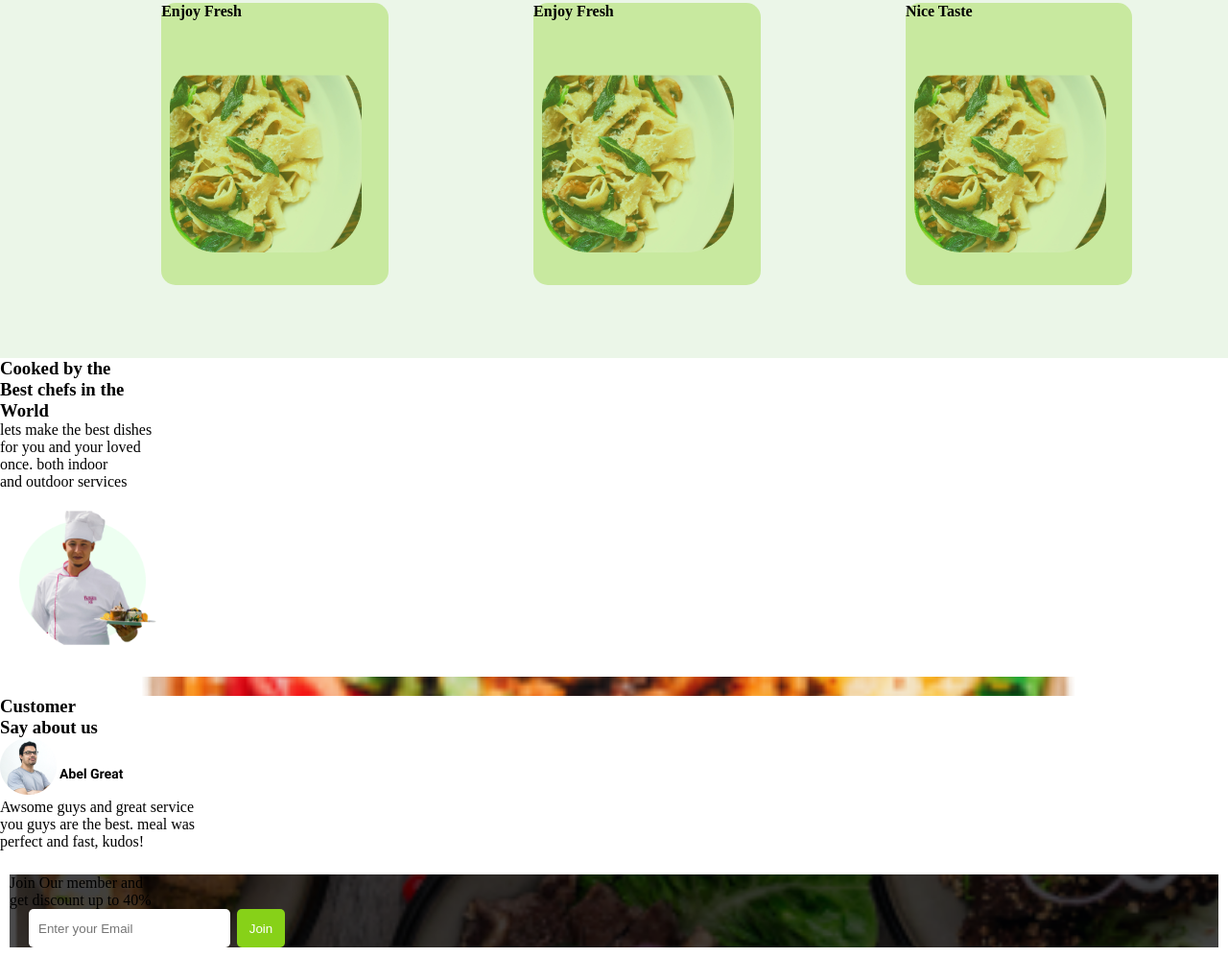
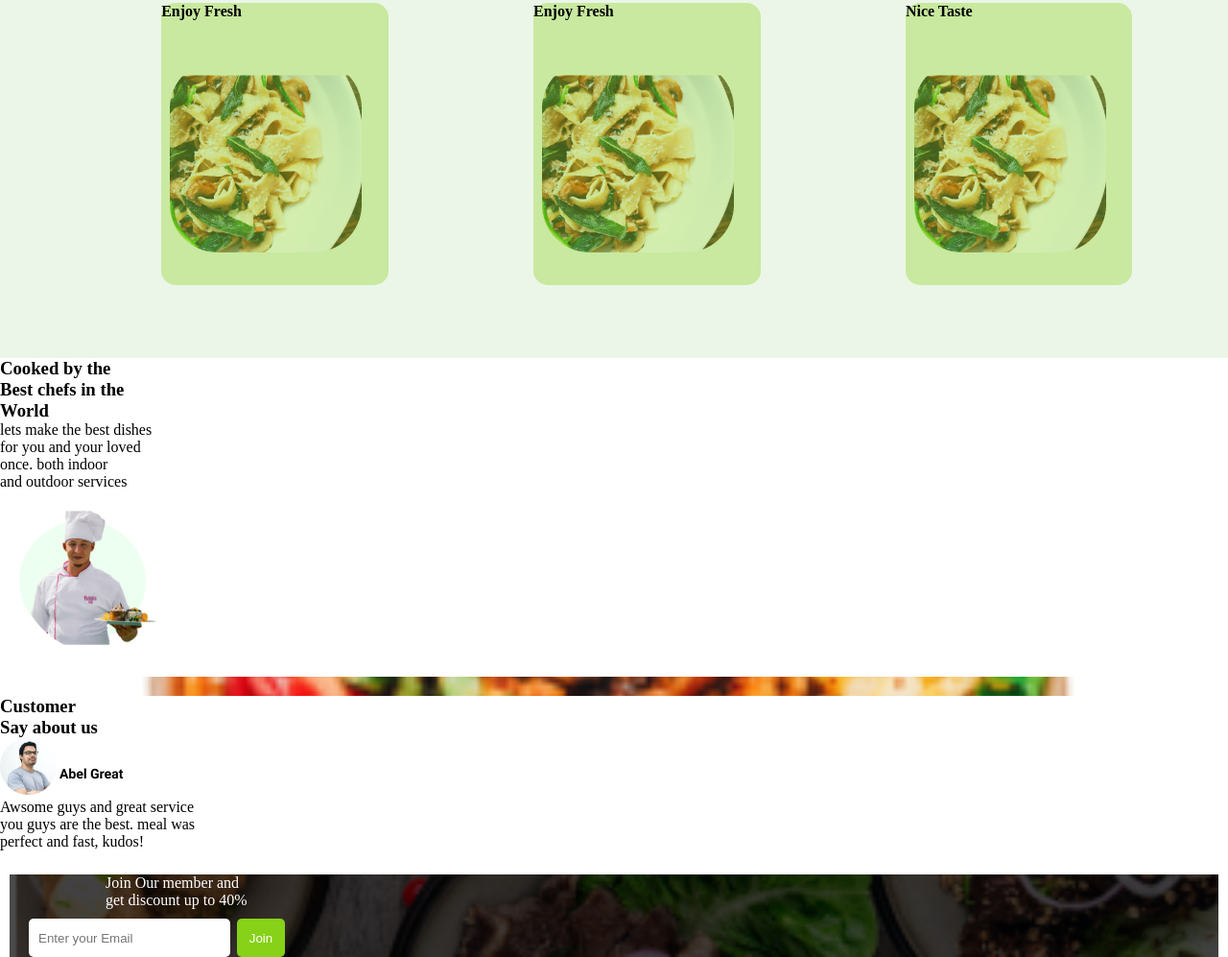
Before and after one commit to bossgozie/food-design, a plain HTML site: page index.html in a window 1280 px wide. Shown: the part 1517-2514 px from the top of the page at 96% size. Drawn offline with Linux system fonts and the light colour scheme.

Commit message:
white color

```diff
--- a/style.css
+++ b/style.css
@@ -376,4 +376,10 @@
     background-position: center;
     background-repeat: no-repeat;
 }
+
+.position-5>p{
+    color: white;
+    padding-left: 100px;
+    padding-bottom: 10px;
+}
        }
```
